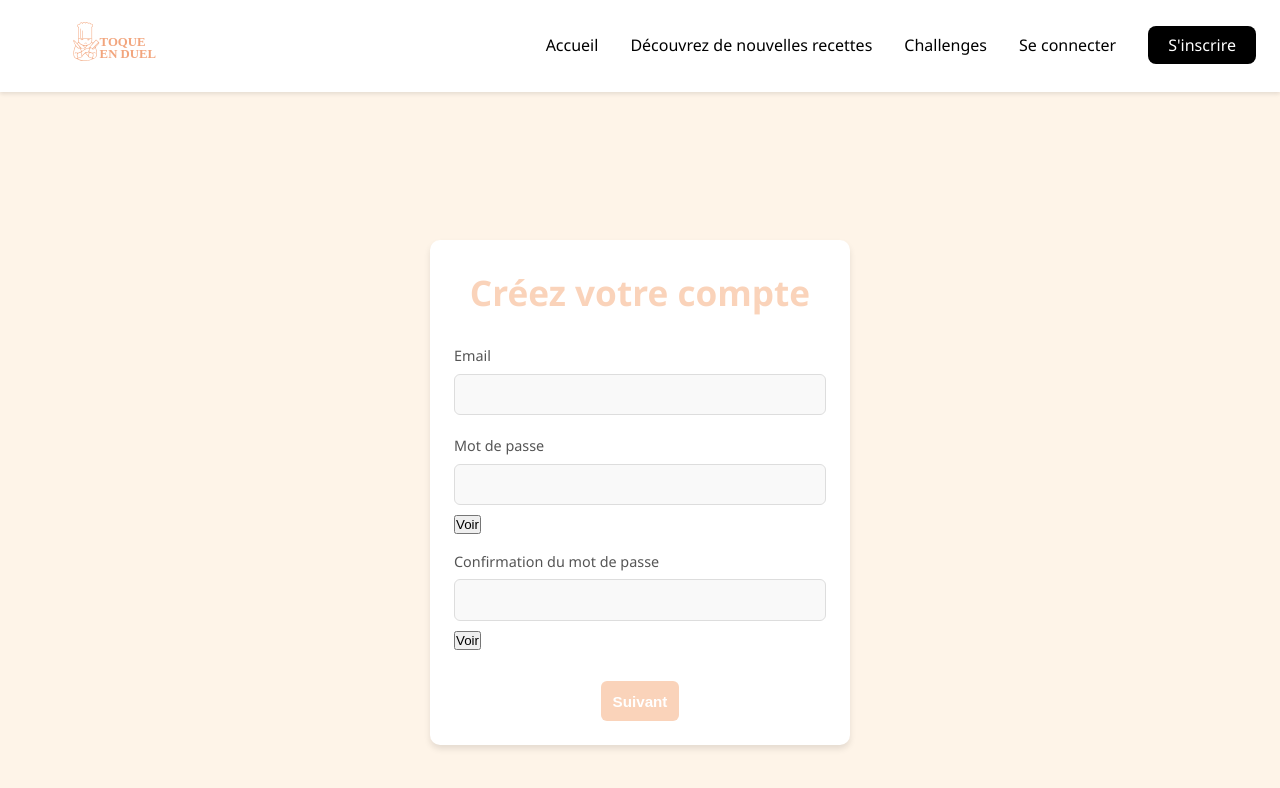
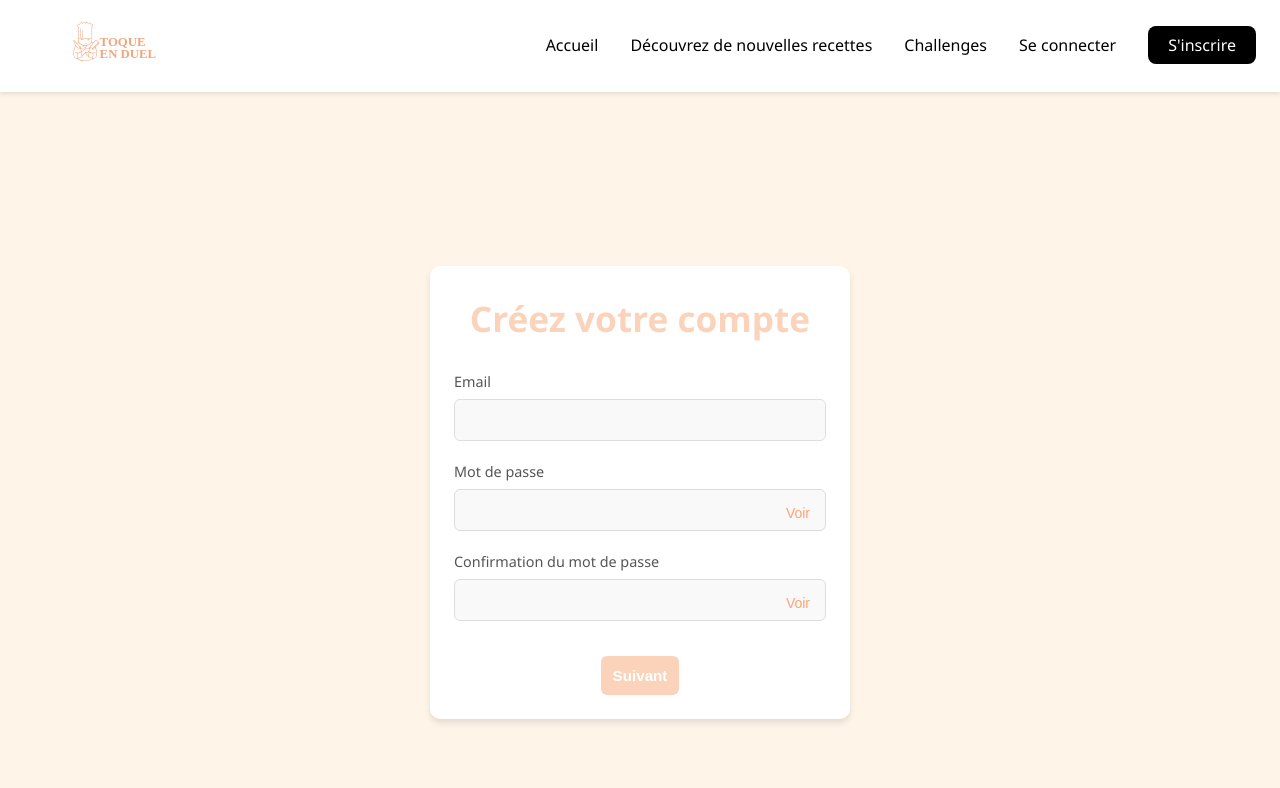
Before and after one commit to Oceane86/toque, a Next.js app: page /register in a window 1280 px wide. Shown: the top 788 px of the page. Built offline with nearby package versions, Linux system fonts and the light colour scheme.

Commit message:
modifs register style 4 + Modifs

```diff
--- /dev/null
+++ b/app/api/check-email/route.js
@@ -0,0 +1,39 @@
+// app/api/check-email/route.js
+import { connectToDB } from "@/lib/mongodb";
+
+const isValidDomain = (email) => {
+  const regex = /^[a-zA-Z0-9.-]+\.[a-zA-Z]{2,}$/;
+  const domain = email.split('@')[1];
+  return regex.test(domain);
+};
+
+export default async function handler(req, res) {
+  if (req.method === "GET") {
+    const { email } = req.query;
+
+    if (!email || email.trim() === "") {
+      return res.status(400).json({ message: "L'adresse email est requise." });
+    }
+
+    // Validation du domaine de l'email avec regex
+    if (!isValidDomain(email)) {
+      return res.status(400).json({ message: "Domaine d'email invalide." });
+    }
+
+    try {
+      const { db } = await connectToDB();
+      const user = await db.collection("users").findOne({ email });
+
+      if (user) {
+        return res.status(409).json({ message: "L'adresse email est déjà utilisée." });
+      }
+
+      return res.status(200).json({ message: "Email disponible." });
+    } catch (error) {
+      console.error(error);
+      return res.status(500).json({ message: "Erreur interne du serveur." });
+    }
+  } else {
+    return res.status(405).json({ message: "Méthode non autorisée." });
+  }
+}
--- /dev/null
+++ b/app/api/check-username/route.js
@@ -0,0 +1,29 @@
+// app/api/check-username.route.js
+
+import { connectToDB } from "@/lib/mongodb";
+
+export default async function handler(req, res) {
+  if (req.method === "GET") {
+    const { username } = req.query;
+
+    if (!username || username.trim() === "") {
+      return res.status(400).json({ message: "Le nom d'utilisateur est requis." });
+    }
+
+    try {
+      const { db } = await connectToDB();
+      const user = await db.collection("users").findOne({ username });
+
+      if (user) {
+        return res.status(409).json({ message: "Le nom d'utilisateur est déjà pris." });
+      }
+
+      return res.status(200).json({ message: "Nom d'utilisateur disponible." });
+    } catch (error) {
+      console.error(error);
+      return res.status(500).json({ message: "Erreur interne du serveur." });
+    }
+  } else {
+    return res.status(405).json({ message: "Méthode non autorisée." });
+  }
+}
--- a/app/register/page.jsx
+++ b/app/register/page.jsx
@@ -1,5 +1,4 @@
 // app/register/page.jsx
-
 "use client";
 import { signIn } from "next-auth/react";
 import { useState } from "react";
@@ -16,7 +15,7 @@ const RegisterPage = () => {
     username: "",
     profileImage: null,
     description: "",
-    termsAccepted: false, // Par défaut, l'utilisateur n'a pas coché les termes
+    termsAccepted: false,
   });
   const [errors, setErrors] = useState({});
   const [serverError, setServerError] = useState("");
@@ -42,20 +41,24 @@ const RegisterPage = () => {
 
     if (step === 1) {
       if (!formData.email) stepErrors.email = "L'adresse e-mail est obligatoire.";
+      else {
+        const emailRegex = /^[a-zA-Z0-9._-]+@[a-zA-Z0-9.-]+\.[a-zA-Z]{2,6}$/;
+        if (!emailRegex.test(formData.email)) {
+          stepErrors.email = "L'adresse e-mail n'est pas valide.";
+        }
+      }
+
       if (!formData.password) stepErrors.password = "Le mot de passe est obligatoire.";
 
-      // Vérification de la longueur du mot de passe
       if (formData.password && formData.password.length < 12) {
         stepErrors.password = "Le mot de passe doit contenir au moins 12 caractères.";
       }
 
-      // Vérification des exigences du mot de passe (majuscule, chiffre, caractère spécial)
       const passwordRegex = /^(?=.*[A-Z])(?=.*\d)(?=.*[@$!%*?&])[A-Za-z\d@$!%*?&]{12,}$/;
       if (formData.password && !passwordRegex.test(formData.password)) {
         stepErrors.password = "Le mot de passe doit contenir au moins une majuscule, un chiffre et un caractère spécial.";
       }
 
-      // Vérification que les mots de passe correspondent
       if (formData.password && formData.password !== formData.confirmPassword) {
         stepErrors.confirmPassword = "Les mots de passe ne correspondent pas.";
       }
@@ -63,16 +66,15 @@ const RegisterPage = () => {
 
     if (step === 2) {
       if (!formData.username) stepErrors.username = "Le nom d'utilisateur est obligatoire.";
+      else {
+        if (formData.username.length < 3) {
+          stepErrors.username = "Le nom d'utilisateur doit contenir au moins 3 caractères.";
+        }
+      }
     }
 
-    // Vérification de l'acceptation des termes à l'étape 3
     if (step === 3 && !formData.termsAccepted) {
       stepErrors.termsAccepted = "Vous devez accepter les termes et conditions.";
-    }
-
-    // Ajouter un message d'erreur global si un champ est manquant
-    if (Object.keys(stepErrors).length === 0 && step === 1 && !formData.email) {
-      stepErrors.global = "Tous les champs doivent être remplis.";
     }
 
     return stepErrors;
@@ -96,7 +98,6 @@ const RegisterPage = () => {
     setServerError("");
     setIsLoading(true);
 
-    // Vérification de l'acceptation des termes avant l'envoi
     if (!formData.termsAccepted) {
       setServerError("Vous devez accepter les termes et conditions.");
       setIsLoading(false);
@@ -163,6 +164,7 @@ const RegisterPage = () => {
                 </div>
                 <div>
                   <label>Mot de passe</label>
+                  <div className={styles.inputContainer}>
                     <input
                       type={showPassword ? "text" : "password"}
                       name="password"
@@ -173,13 +175,16 @@ const RegisterPage = () => {
                     <button
                       type="button"
                       onClick={() => setShowPassword((prev) => !prev)}
+                      className={styles.showHideButton}
                     >
                       {showPassword ? "Cacher" : "Voir"}
                     </button>
+                  </div>
                   {errors.password && <p className={styles.error}>{errors.password}</p>}
                 </div>
                 <div>
                   <label>Confirmation du mot de passe</label>
+                  <div className={styles.inputContainer}>
                     <input
                       type={showConfirmPassword ? "text" : "password"}
                       name="confirmPassword"
@@ -190,14 +195,16 @@ const RegisterPage = () => {
                     <button
                       type="button"
                       onClick={() => setShowConfirmPassword((prev) => !prev)}
+                      className={styles.showHideButton}
                     >
                       {showConfirmPassword ? "Cacher" : "Voir"}
                     </button>
+                  </div>
                   {errors.confirmPassword && (
                     <p className={styles.error}>{errors.confirmPassword}</p>
                   )}
                 </div>
-                {errors.global && <p className={styles.error}>{errors.global}</p>}
+                {serverError && <p className={styles.error}>{serverError}</p>}
                 <button type="button" className={styles.btn} onClick={handleNextStep}>
                   Suivant
                 </button>
--- a/app/register/register.module.css
+++ b/app/register/register.module.css
@@ -85,6 +85,26 @@
   margin-top: 0.4rem;
 }
 
+.inputContainer {
+  display: flex;
+  align-items: center;
+  position: relative;
+}
+
+.showHideButton {
+  position: absolute;
+  right: 1rem;
+  background: transparent;
+  border: none;
+  cursor: pointer;
+  color: #FFA175;
+  font-size: 14px;
+}
+
+.showHideButton:hover {
+  text-decoration: underline;
+}
+
 @media (min-width: 768px) {
   .registerContent {
     max-width: 420px;
```
Lines whose indentation alone changed are shown as unchanged.
